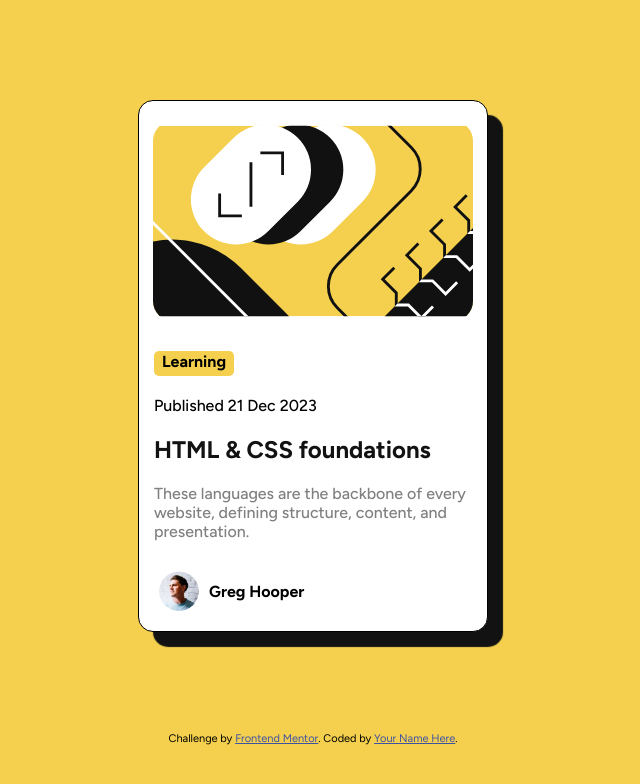
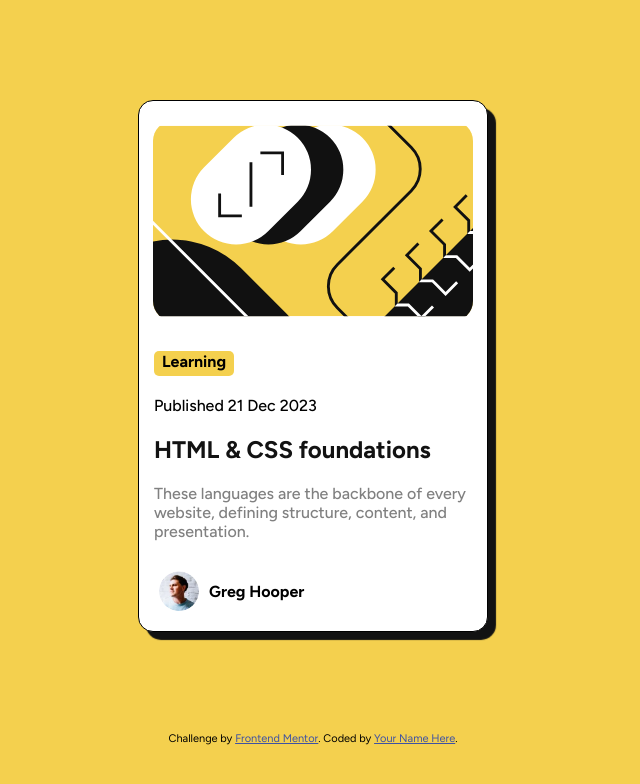
Before and after one commit to wetwan/Blog-preview-card, a plain HTML site: page index.html in a window 1280 px wide. Shown: the whole page, without its empty margins (327-967 px from the left). Drawn offline with Linux system fonts and the light colour scheme.

Commit message:
box shadow for dezktop

```diff
--- a/style.css
+++ b/style.css
@@ -121,6 +121,7 @@ figure > img{
         color: var(--Black);
     }
     .card{
+        box-shadow: 8px 8px 1px var(--Black);
         margin: 100px auto;
 
     }
```
